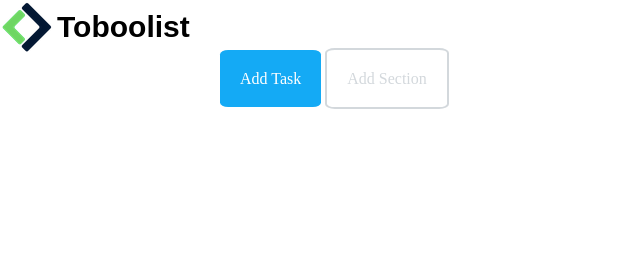
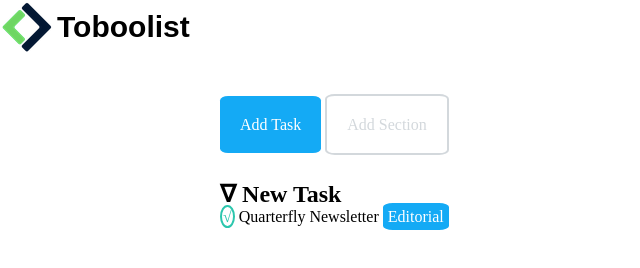
Before and after one commit to EnricoCiccolini/html-css-toboolist, a plain HTML site: page index.html in a window 1280 px wide. Shown: the whole page, without its empty margins (0-640 px from the left). Drawn offline with Linux system fonts and the light colour scheme.

Commit message:
add: task one

```diff
--- a/css/style.css
+++ b/css/style.css
@@ -26,6 +26,7 @@
 
 section{
     margin-left: 220px;
+    margin-top: 46px;
 }
 
 .botton{
@@ -46,3 +47,18 @@ section{
     color: #d3d8dc;
 
   }
+
+  .doo{
+    color: #2cc6ad;
+    padding: 1px;
+    display: inline;
+    border-radius: 50%;
+    border: 2px solid #2cc6ad;
+
+  }
+
+  .tipologia{
+    padding: 5px;
+    display: inline;
+    border-radius: 15%;
+  }
--- a/index.html
+++ b/index.html
@@ -17,6 +17,12 @@
             <div class="botton blue">Add Task</div>
             <div class="botton white">Add Section</div>
         </section>
+        <section>
+            <h2> &#8711; New Task</h2>
+            <div class="doo">&#8730;</div>
+            <span>Quarterfly Newsletter</span>
+            <div class="tipologia blue">Editorial</div>
+        </section>
     </main>
 
 </body>
```
